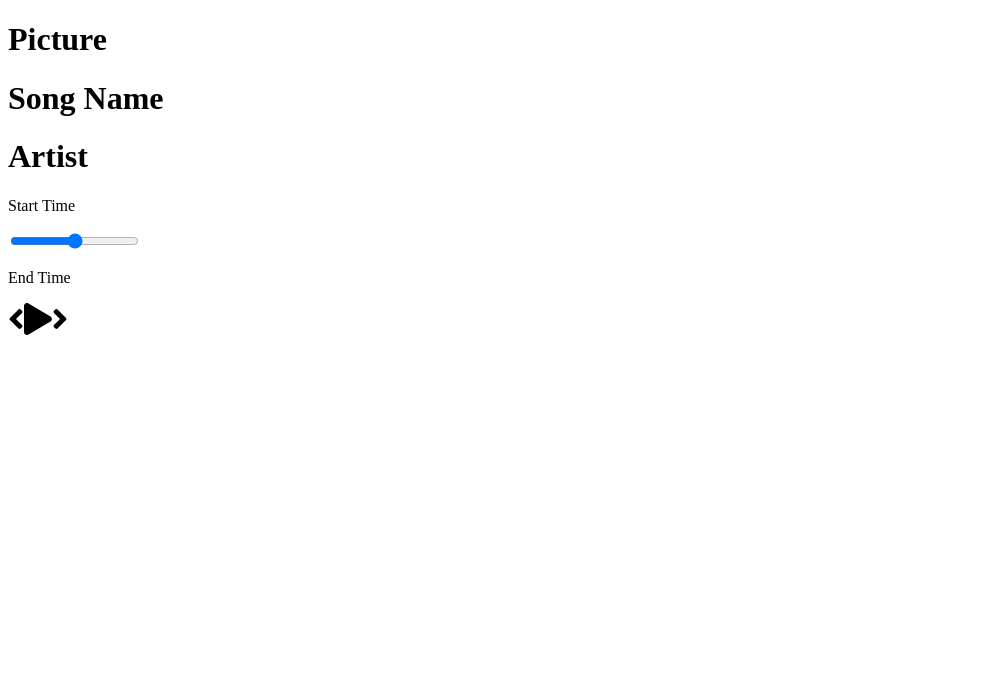
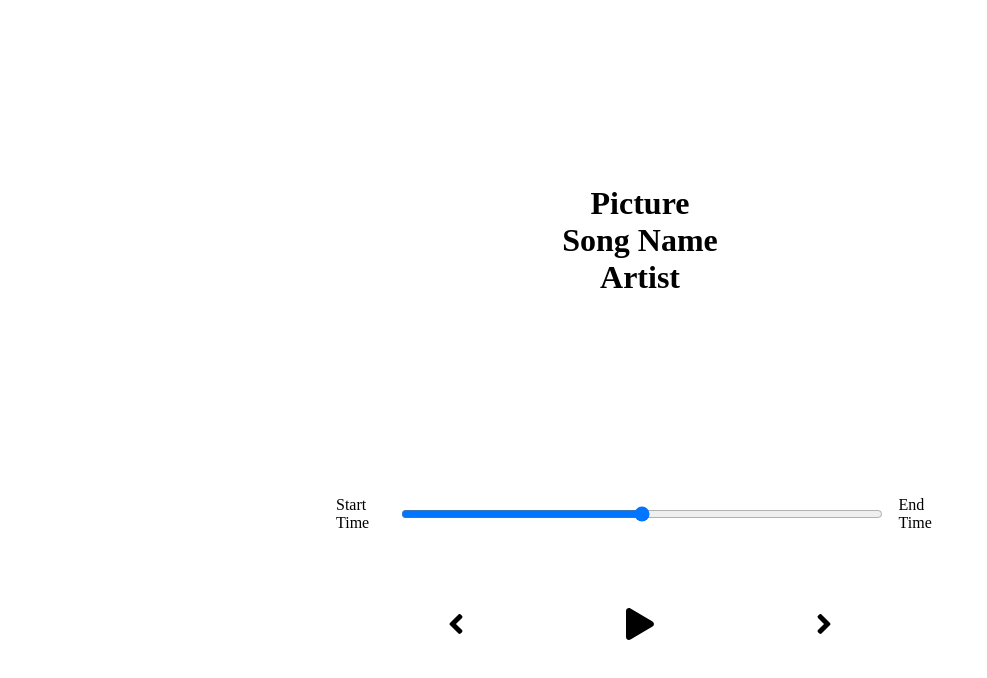
Before and after one commit to Surefirer/music-player, a React (Create React App) app: page / in a window 1280 px wide. Shown: the top 678 px of the page, without its empty margins (0-987 px from the left). Built offline with nearby package versions, Linux system fonts and the light colour scheme.

Commit message:
initial styling

```diff
--- a/src/App.js
+++ b/src/App.js
@@ -1,4 +1,5 @@
-//import "./style/app.css";
+//import style
+import "./style/app.css";
 
 //adding components
 import Player from "./components/Player";
--- a/src/style/app.css
+++ b/src/style/app.css
@@ -4,4 +4,71 @@
   -webkit-box-sizing: border-box;
           box-sizing: border-box;
 }
+
+.song-container {
+  min-height: 60vh;
+  display: -webkit-box;
+  display: -ms-flexbox;
+  display: flex;
+  -webkit-box-orient: vertical;
+  -webkit-box-direction: normal;
+      -ms-flex-direction: column;
+          flex-direction: column;
+  -webkit-box-align: center;
+      -ms-flex-align: center;
+          align-items: center;
+  -webkit-box-pack: center;
+      -ms-flex-pack: center;
+          justify-content: center;
+}
+
+.player {
+  min-height: 20vh;
+  display: -webkit-box;
+  display: -ms-flexbox;
+  display: flex;
+  -webkit-box-orient: vertical;
+  -webkit-box-direction: normal;
+      -ms-flex-direction: column;
+          flex-direction: column;
+  -webkit-box-align: center;
+      -ms-flex-align: center;
+          align-items: center;
+  -webkit-box-pack: justify;
+      -ms-flex-pack: justify;
+          justify-content: space-between;
+}
+
+.time-control {
+  width: 50%;
+  display: -webkit-box;
+  display: -ms-flexbox;
+  display: flex;
+}
+
+.time-control input {
+  width: 100%;
+  padding: 1rem 2rem;
+}
+
+.time-control p {
+  padding: 1rem;
+}
+
+.play-control {
+  display: -webkit-box;
+  display: -ms-flexbox;
+  display: flex;
+  -webkit-box-pack: justify;
+      -ms-flex-pack: justify;
+          justify-content: space-between;
+  -webkit-box-align: center;
+      -ms-flex-align: center;
+          align-items: center;
+  width: 30%;
+}
+
+.play-control svg {
+  cursor: pointer;
+}
 /*# sourceMappingURL=app.css.map */
--- a/src/style/app.scss
+++ b/src/style/app.scss
@@ -3,3 +3,6 @@
     padding: 0;
     box-sizing: border-box;
 }
+
+@import "./partials/song";
+@import "./partials/player";
--- /dev/null
+++ b/src/style/partials/_player.scss
@@ -0,0 +1,29 @@
+.player {
+    min-height: 20vh;
+    display: flex;
+    flex-direction: column;
+    align-items: center;
+    justify-content: space-between;
+}
+
+.time-control {
+    width: 50%;
+    display: flex;
+    input {
+        width: 100%;
+        padding: 1rem 2rem;
+    }
+    p {
+        padding: 1rem;
+    }
+}
+
+.play-control {
+    display: flex;
+    justify-content: space-between;
+    align-items: center;
+    width: 30%;
+    svg {
+        cursor: pointer;
+    }
+}
--- /dev/null
+++ b/src/style/partials/_song.scss
@@ -0,0 +1,7 @@
+.song-container {
+    min-height: 60vh;
+    display: flex;
+    flex-direction: column;
+    align-items: center;
+    justify-content: center;
+}
```
Also changed, not shown: 1 other file (tests, documents, lock files or other folders).
